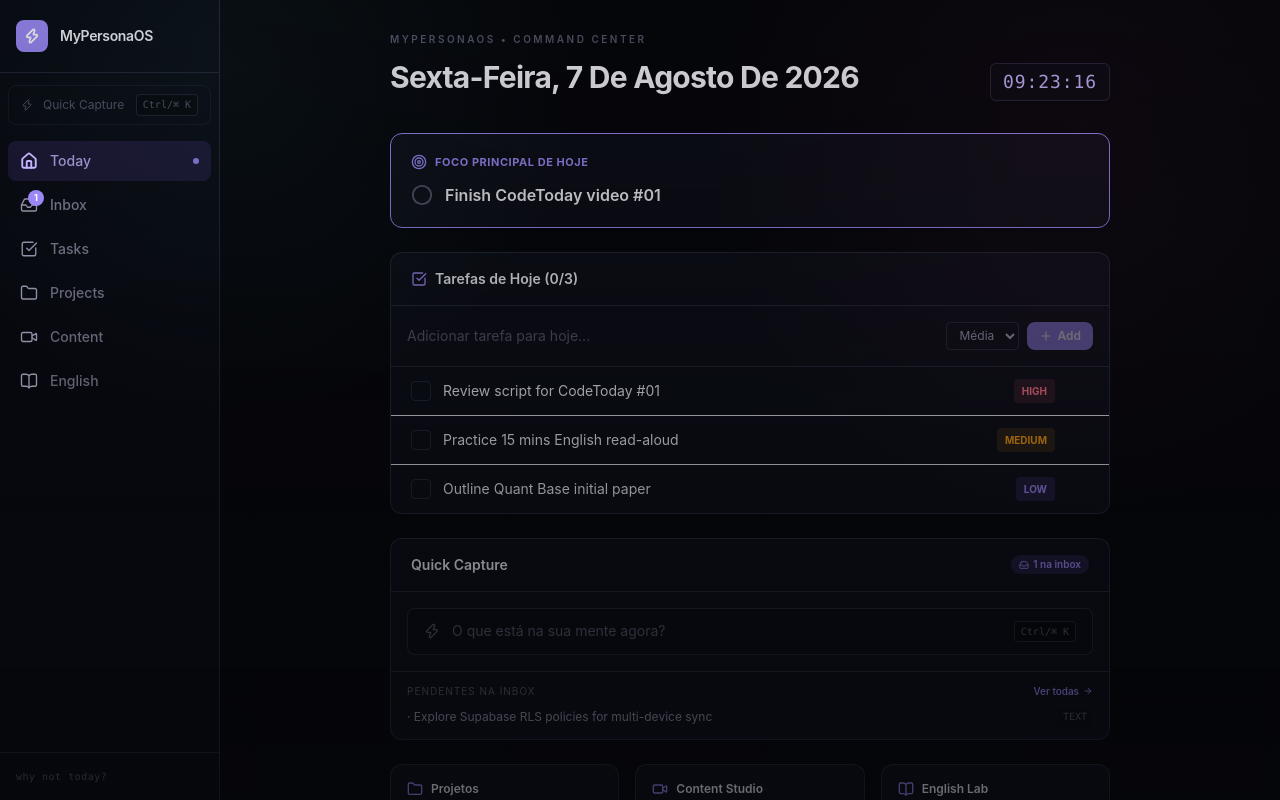
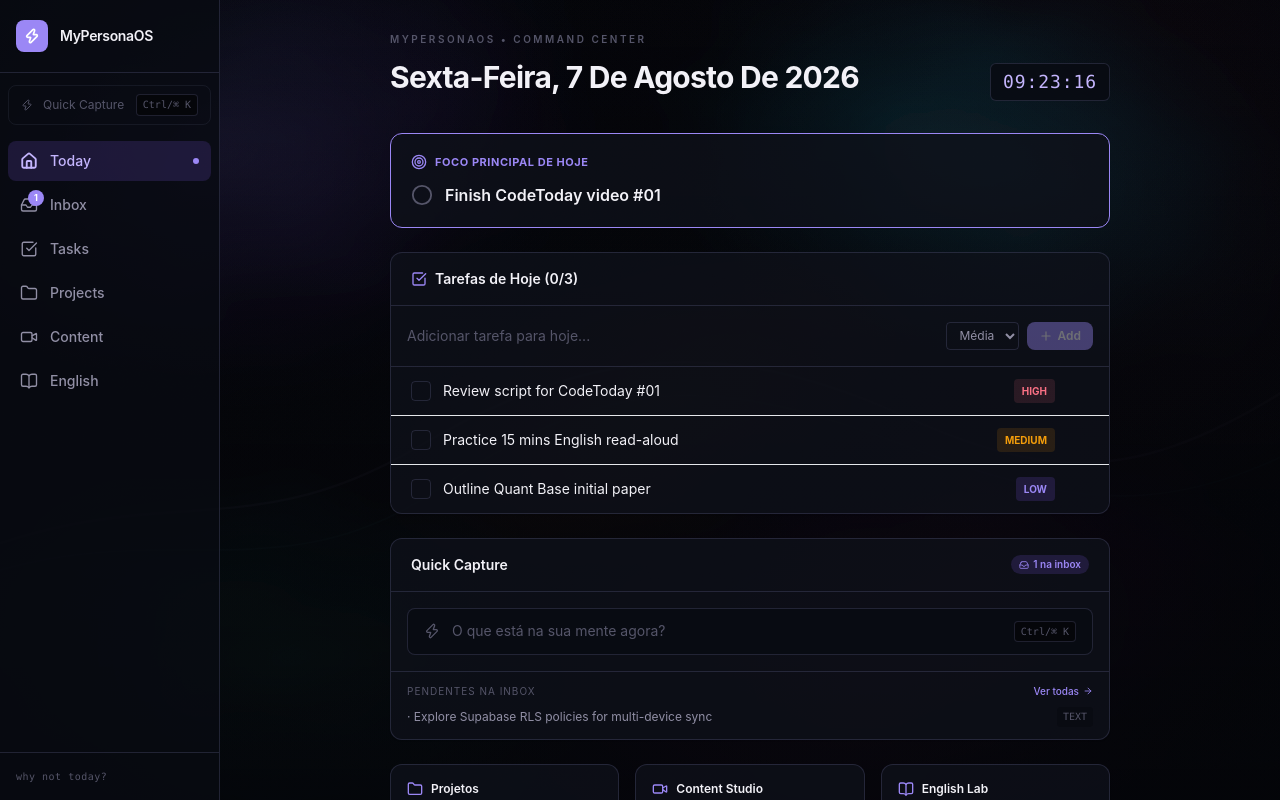
Before and after one commit to dreyvinixz/MyPersonaOS, a Next.js app: page / in a window 1280 px wide. Built offline with nearby package versions, Linux system fonts and the light colour scheme.

Commit message:
style: expose Oil Slick background through app shell

```diff
--- a/src/app/layout.tsx
+++ b/src/app/layout.tsx
@@ -15,7 +15,7 @@ export const metadata: Metadata = {
 };
 
 export const viewport: Viewport = {
-  themeColor: "#09090E",
+  themeColor: "#05060A",
   width: "device-width",
   initialScale: 1,
 };
@@ -29,12 +29,9 @@ export default function RootLayout({
     <html lang="pt-BR">
       <body>
         <ClientShell>
-          <div
-            className="flex h-screen overflow-hidden"
-            style={{ background: "var(--bg)" }}
-          >
+          <div className="app-shell flex h-screen overflow-hidden">
             <Sidebar />
-            <main className="flex-1 overflow-y-auto">{children}</main>
+            <main className="app-main flex-1 overflow-y-auto">{children}</main>
           </div>
         </ClientShell>
       </body>
```
